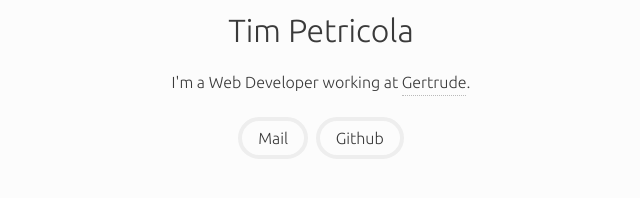
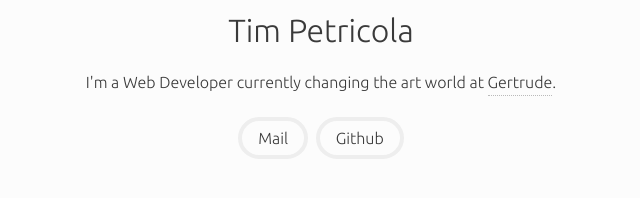
Before and after one commit to TimPetricola/timpetricola.github.io, a plain HTML site: page index.html in a window 1280 px wide. Shown: the part 456-654 px from the top of the page, without its empty margins (319-959 px from the left). Drawn offline with Linux system fonts and the light colour scheme.

Commit message:
New copy

```diff
--- a/index.html
+++ b/index.html
@@ -12,7 +12,7 @@
   <link href='http://fonts.googleapis.com/css?family=Ubuntu:300' rel='stylesheet'>
   <link href='/stylesheets/styles.css' type='text/css' rel='stylesheet'>
 
-  <meta name='description' content="I'm a developer passionated by the web and the startups' world.">
+  <meta name='description' content="I'm an enthusiast developer who loves the startup world.">
 
   <link rel='shortcut icon' href='http://0.gravatar.com/avatar/cba30c54e9e7b14bfad4e593856a9ecb?s=200'>
 </head>
@@ -25,7 +25,7 @@
 
       <h1 class='page-title'>Tim Petricola</h1>
 
-      <p>I'm a Web Developer working at <a href="http://gertrude.co">Gertrude</a>.</p>
+      <p>I'm a Web Developer currently changing the art world at <a href="http://gertrude.co">Gertrude</a>.</p>
 
       <ul class='social-links'>
         <li><a href="mailto:tim.petricola@gmail.com?subject=Hi">Mail</a></li>
```
